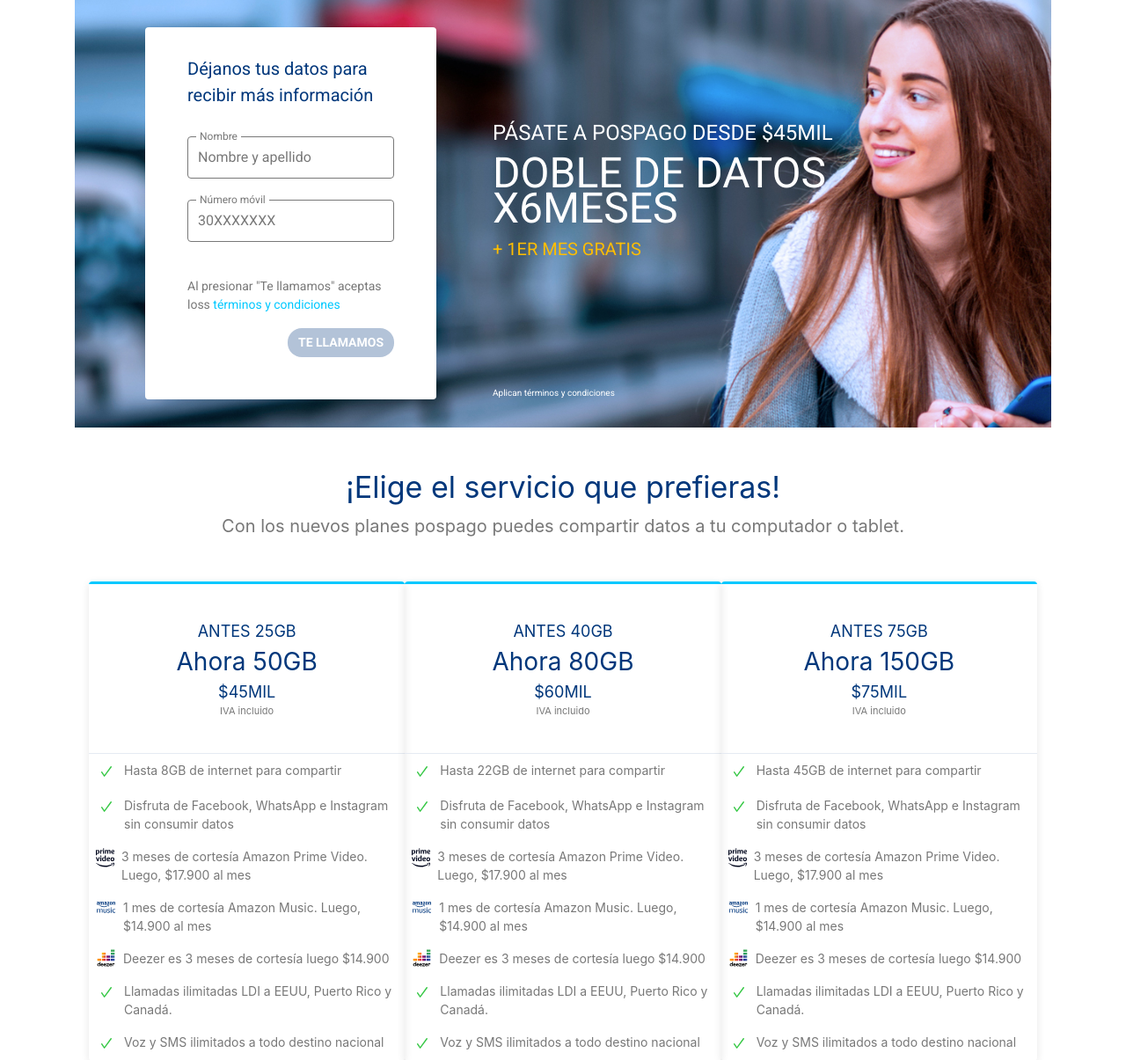
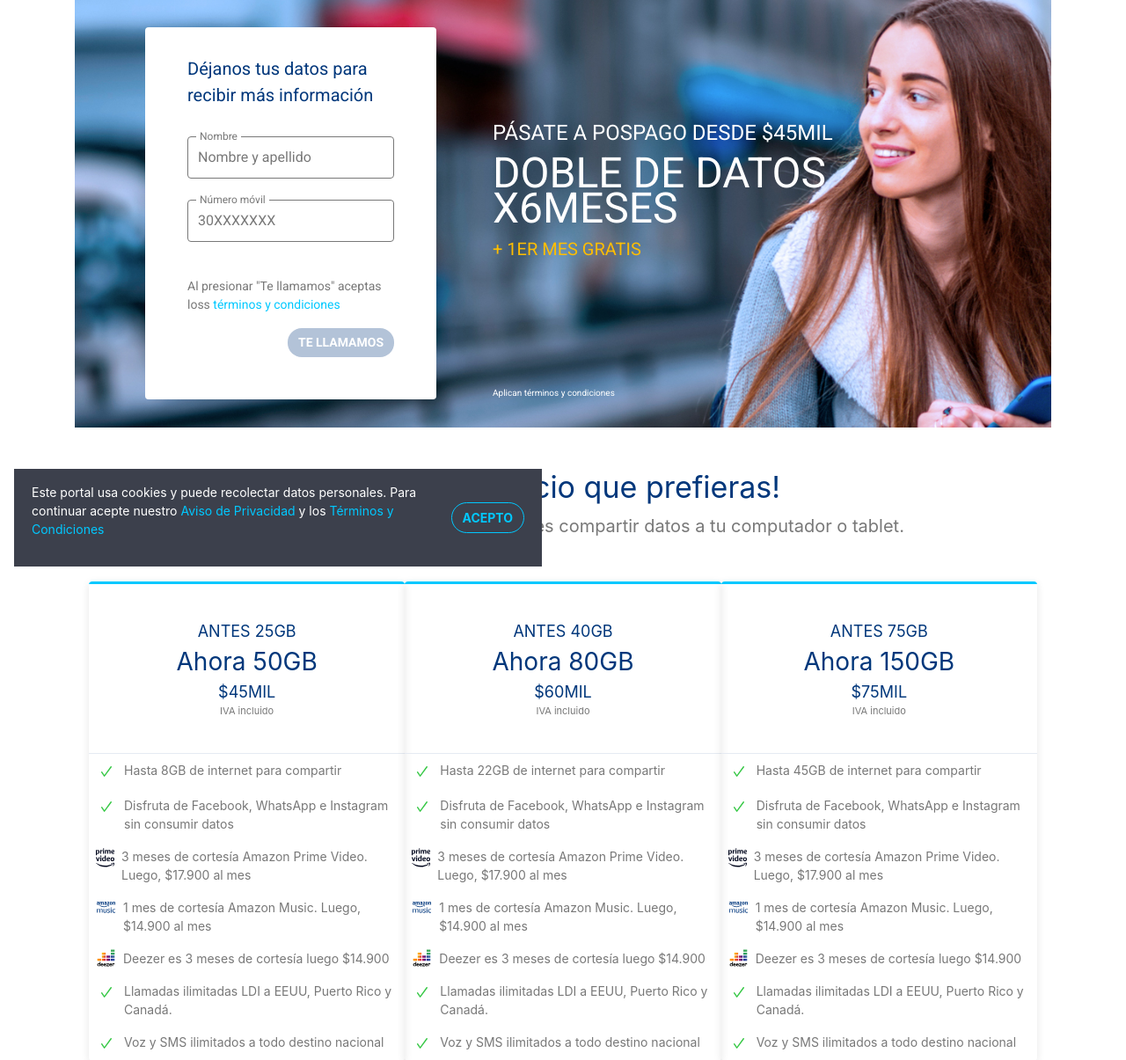
Before and after one commit to kickads/movistar-landing, a Yii app: template views/site/index.php in a window 1280 px wide. Shown: the part 140-1345 px from the top of the page at 88% size. Run offline with PHP 8.4 and a stand-in for Yii, Linux system fonts and the light colour scheme; the template is opened without the code that fills it, so the values that code supplies are empty; some libraries are stand-ins or nearby versions.

Commit message:
Se agregó el modal de terminos y condiciones

```diff
--- a/views/site/index.php
+++ b/views/site/index.php
@@ -406,6 +406,24 @@ $this->title = 'TIGO';
 			</div>
 		</div>
 	</section>
+	<div class="conditions">
+		<p>Este portal usa cookies y puede recolectar datos personales.</p>
+		<p>
+			Este portal usa cookies y puede recolectar datos personales. Para continuar acepte nuestro
+			<a href="" target="_blank">Aviso de Privacidad</a>
+			y los
+			<a href="" target="_blank">
+				Términos y Condiciones
+			</a>
+		</p>
+		<div class="conditions__action">
+			<div class="conditions__action-read">
+				<span>LEER MÁS</span>
+				<img src="<?= \yii\helpers\Url::to('@web/imgs/icons/icon__arrow.svg') ?>" alt="">
+			</div>
+			<button class="conditions__action-btn">ACEPTO</button>
+		</div>
+	</div>
 </div>
 <script>
 	const tabContentHeader1 = document.querySelector('.tab-content__header-1');
@@ -414,6 +432,8 @@ $this->title = 'TIGO';
 	const inputCheck1 = document.getElementById('chck1');
 	const inputCheck2 = document.getElementById('chck2');
 	const inputCheck3 = document.getElementById('chck3');
+	const conditionRead = document.querySelector('.conditions__action-read');
+	const conditionsBtn = document.querySelector('.conditions__action-btn');
 
 	inputCheck1.addEventListener('change', () => {
 		if (inputCheck1.checked) {
@@ -438,4 +458,24 @@ $this->title = 'TIGO';
 			tabContentHeader3.style.display = 'none';
 		}
 	})
+
+	if (localStorage.getItem('TigoCookieConsent')) {
+		document.querySelector('.conditions').style.display = 'none';
+	} else {
+		conditionRead.addEventListener('click', () => {
+			document.querySelector('.conditions__action-read img').classList.toggle('rotate');
+			if (window.getComputedStyle(document.querySelector('.conditions p:nth-of-type(1)')).getPropertyValue('display') === 'block') {
+				document.querySelector('.conditions p:nth-of-type(1)').style.display = 'none';
+				document.querySelector('.conditions p:nth-of-type(2)').style.display = 'block';
+			} else {
+				document.querySelector('.conditions p:nth-of-type(1)').style.display = 'block';
+				document.querySelector('.conditions p:nth-of-type(2)').style.display = 'none';
+			}
+		})
+
+		conditionsBtn.addEventListener('click', () => {
+			document.querySelector('.conditions').style.display = 'none';
+			localStorage.setItem('TigoCookieConsent', 'cookie-accepted');
+		});
+	}
 </script>
--- a/web/css/index.css
+++ b/web/css/index.css
@@ -16,3 +16,4 @@
 @import './sections/plans.css';
 @import './sections/pass-number.css';
 @import './sections/contact.css';
+@import './sections/conditions.css';
--- /dev/null
+++ b/web/css/sections/conditions.css
@@ -0,0 +1,78 @@
+.conditions {
+   position: fixed;
+   bottom: 0;
+   left: 0;
+   width: 100%;
+   max-width: 600px;
+   background-color: #3c404c;
+   color: white;
+   padding: 1rem 20px;
+   font-size: 0.875rem;
+}
+
+.conditions__action {
+   display: flex;
+   justify-content: space-between;
+   align-items: center;
+}
+
+.conditions a {
+   color: var(--secondary-tigo);
+   text-decoration: none;
+}
+
+.conditions p:nth-of-type(2) {
+   display: none;
+}
+
+.conditions__action-read,
+.conditions__action-btn {
+   color: var(--secondary-tigo);
+}
+
+.conditions__action-read {
+   display: flex;
+   align-items: center;
+   font-size: .75rem;
+   font-weight: 700;
+   cursor: pointer;
+}
+
+.conditions__action-read img {
+   width: 1.125rem;
+   pointer-events: none;
+}
+
+.conditions__action-btn {
+   padding: .375rem .75rem;
+   background-color: transparent;
+   border-radius: 99rem;
+   font-size: .875rem;
+   line-height: 1.5;
+   font-weight: 700;
+   border: 1px solid #00c8ff;
+}
+
+.rotate {
+   transform: rotate(180deg);
+}
+
+@media screen and (min-width: 767px) {
+   .conditions {
+      bottom: 1rem;
+      left: 1rem;
+      display: flex;
+   }
+
+   .conditions p:nth-of-type(1) {
+      display: none;
+   }
+
+   .conditions p:nth-of-type(2) {
+      display: block;
+   }
+
+   .conditions__action-read {
+      display: none;
+   }
+}
```
Also changed, not shown: views/layouts/web.php (+4 -4 lines).
